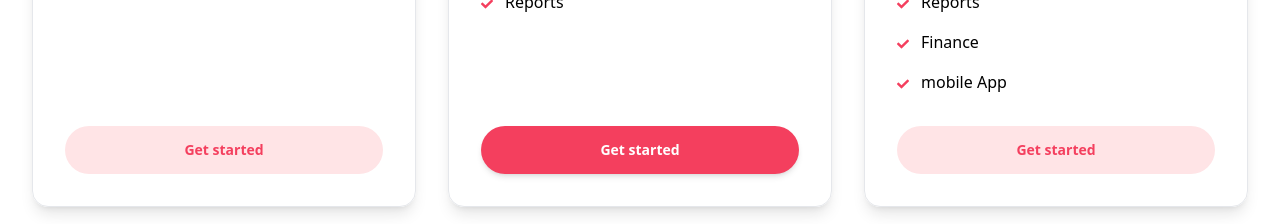
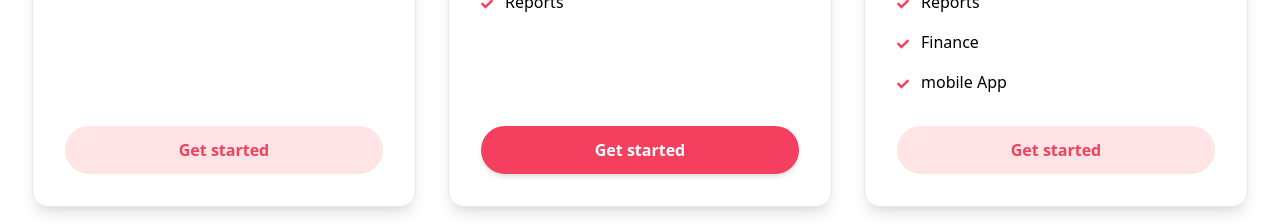
Before and after one commit to tomiidev/bambuy, a Next.js app: page / in a window 1280 px wide. Shown: the part 1260-1484 px from the top of the page. Built offline with nearby package versions, Linux system fonts and the light colour scheme.

Commit message:
font size buttoms

```diff
--- a/components/Prefooter.tsx
+++ b/components/Prefooter.tsx
@@ -10,7 +10,7 @@ export default function Prefooter() {
 
             <div className="text-center pb-20">
                 <Link href="#">
-                    <button className="bg-rose-500 text-white rounded-full px-6 p-3 text-base font-medium">
+                    <button className="bg-rose-500 text-white rounded-full px-6 p-3 font-medium">
                         Get started
                     </button>
                 </Link>
--- a/components/Prices.tsx
+++ b/components/Prices.tsx
@@ -113,7 +113,7 @@ export default function Prices() {
                         {/* Call to action */}
                         <Link
                             href="#"
-                            className={`  mt-8 block px-6 py-4 text-sm font-semibold leading-4 text-center rounded-full ${plan.mostPopular
+                            className={`  mt-8 block px-6 py-4 font-semibold leading-4 text-center rounded-full ${plan.mostPopular
                                 ? "bg-rose-500 text-white shadow-md"
                                 : "bg-rose-100 text-rose-500"}
                                       `}>
```
